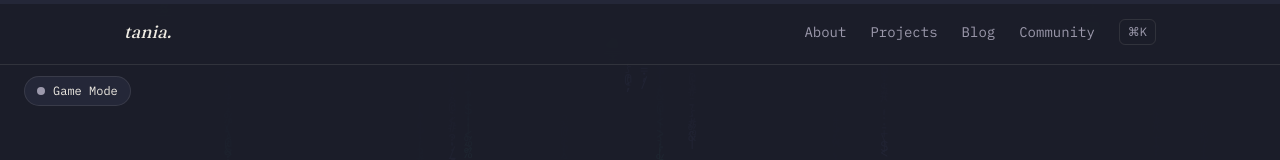
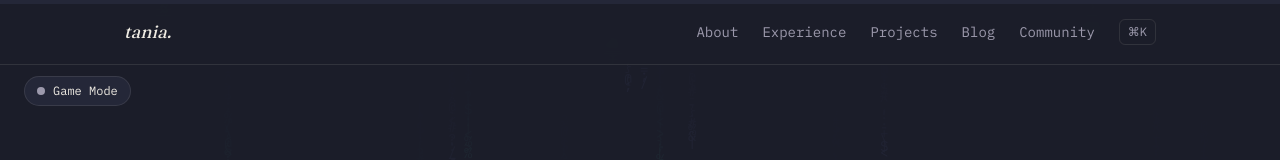
Before and after one commit to tanialapalelo/latest-portfolio, a Next.js app: page / in a window 1280 px wide. Shown: the top 160 px of the page. Built offline with nearby package versions, Linux system fonts and the light colour scheme.

Commit message:
feat: add Experience link to Nav

```diff
--- a/components/layout/Nav.tsx
+++ b/components/layout/Nav.tsx
@@ -3,6 +3,7 @@ import Link from 'next/link'
 
 const links = [
   { href: '/#about', label: 'About' },
+  { href: '/#experience', label: 'Experience' },
   { href: '/#projects', label: 'Projects' },
   { href: '/blog', label: 'Blog' },
   { href: '/#community', label: 'Community' },
```
Also changed, not shown: 1 other file (tests, documents, lock files or other folders).
